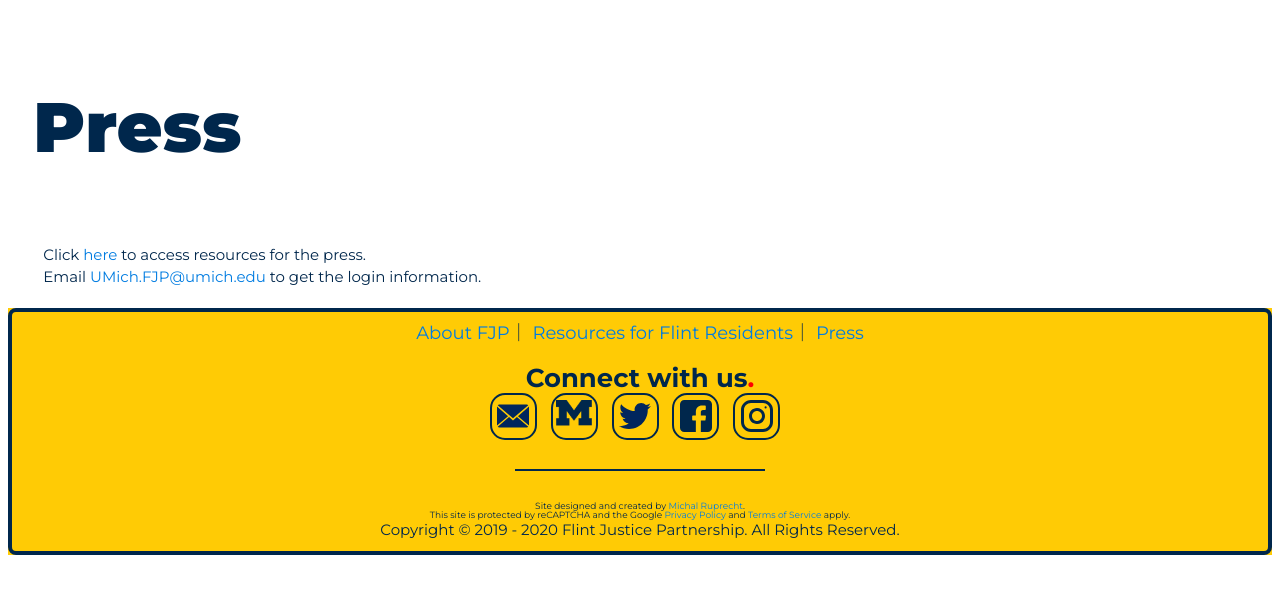
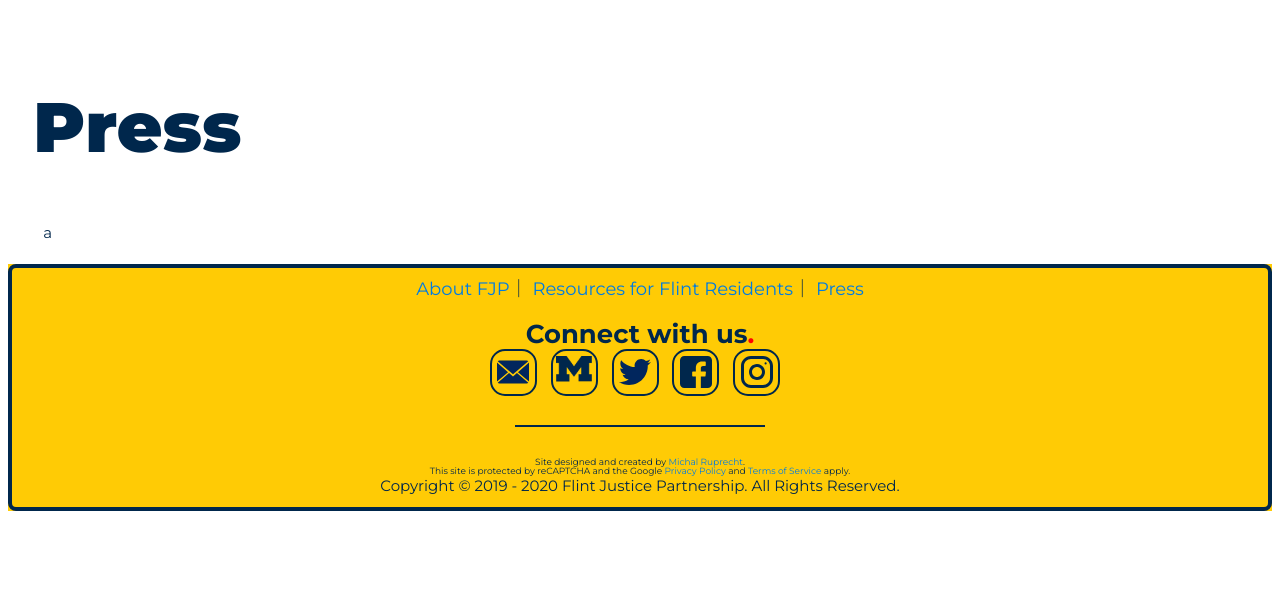
Before and after one commit to umichfjp/umichfjp.github.io, a Jekyll site: the page built from pages/pass/press.html, in a window 1280 px wide. Shown: the top 594 px of the page. Built offline with Jekyll 4.4.1, drawn with Linux system fonts in a browser that asks for light colours.

```diff
--- a/pages/pass/press.html
+++ b/pages/pass/press.html
@@ -13,8 +13,7 @@ title: Press - FJP
       <div class="text">
         <h1>Press</h1>
         <h3>
-          <br />Click <a href="#">here</a> to access resources for the press.
-          <br />Email <a href="mailto:UMich.FJP@umich.edu?subject=[PRESS] Password request">UMich.FJP@umich.edu</a> to get the login information.
+          a
         </h3>
         </div><br />
       </div>
```
